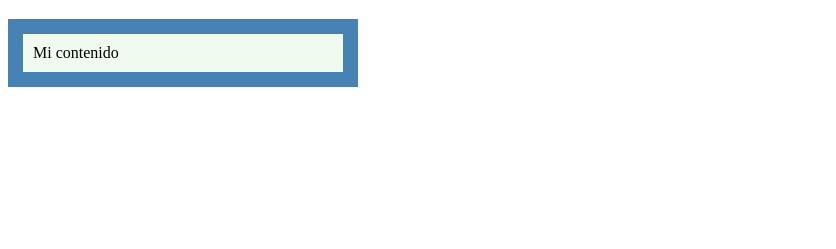
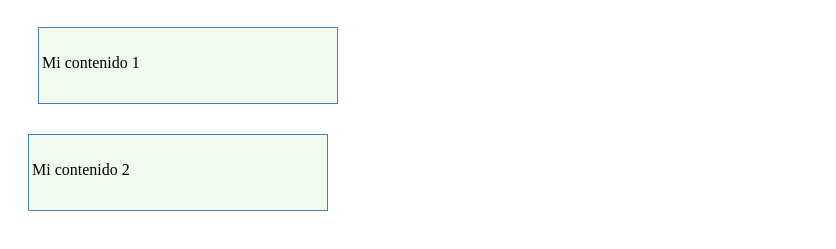
Before and after one commit to sebasio3k/WEB-DEVELOPMENT, a plain HTML site: page CSS/L3 BOX MODEL/index.html in a window 1280 px wide. Shown: the part 63-312 px from the top of the page, without its empty margins (0-836 px from the left). Drawn offline with Linux system fonts and the light colour scheme.

Commit message:
Box model ok

```diff
--- a/CSS/L3 BOX MODEL/css/styles.css
+++ b/CSS/L3 BOX MODEL/css/styles.css
@@ -1,3 +1,8 @@
+/* * {
+  margin: 0;
+  padding: 0;
+} */
+
 h1 {
   text-align: center;
   color: steelblue;
@@ -6,9 +11,45 @@ h1 {
 }
 
 div {
-  padding: 10px;
-  border: 15px solid steelblue;
+  padding: 10px 5px 15px 3px;
+  border: 1px solid steelblue;
+  /* margin: 0 auto; centrar elemento */
+  margin: 20px;
   background-color: #f1faee;
-  width: 300px;
-  outline: 1px;
+  /* width: 300px; */
+
+  /* para que se ajuste dependiendo del tamaño de la pantalla: */
+  /* max-width: 100%; */
+  max-width: 300px;
+  max-height: 100px;
+
+  /* outline: 10px solid #a8dadc; */
+  /* outline-offset: 10px; */
+
+  box-sizing: border-box; /* para no pasarnos de total de width */
 }
+
+/* p.interno { */
+/* heredar margin: */
+/* margin-left: inherit; */
+/* } */
+
+.caja1 {
+  padding: 10px 5px 15px 3px;
+  border: 1px solid steelblue;
+  margin: 30px;
+  background-color: #f1faee;
+  max-width: 300px;
+  max-height: 100px;
+  box-sizing: border-box; /* para no pasarnos de total de width */
+}
+
+.caja2 {
+  padding: 10px 5px 15px 3px;
+  border: 1px solid steelblue;
+  margin: 20px;
+  background-color: #f1faee;
+  max-width: 300px;
+  max-height: 100px;
+  box-sizing: border-box; /* para no pasarnos de total de width */
+}
--- a/CSS/L3 BOX MODEL/index.html
+++ b/CSS/L3 BOX MODEL/index.html
@@ -11,7 +11,20 @@
 
 <body>
     <h1>Box Model en CSS</h1>
-    <div>Mi contenido</div>
+    <div class="caja1">
+        <!-- <p class="interno"> -->
+        <p>
+            Mi contenido 1
+        </p>
+    </div>
+    <div class="caja2">
+        <p>
+            Mi contenido 2
+        </p>
+    </div>
+
+
+
 </body>
 
 </html>
```
